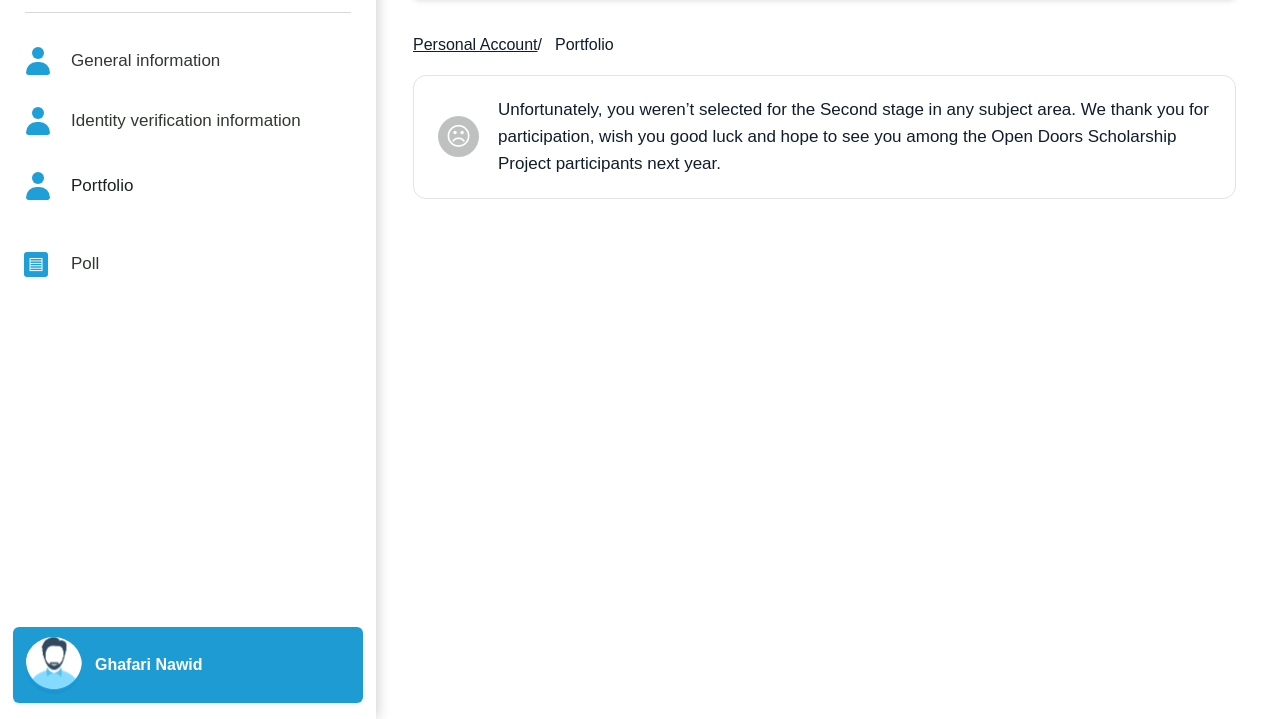
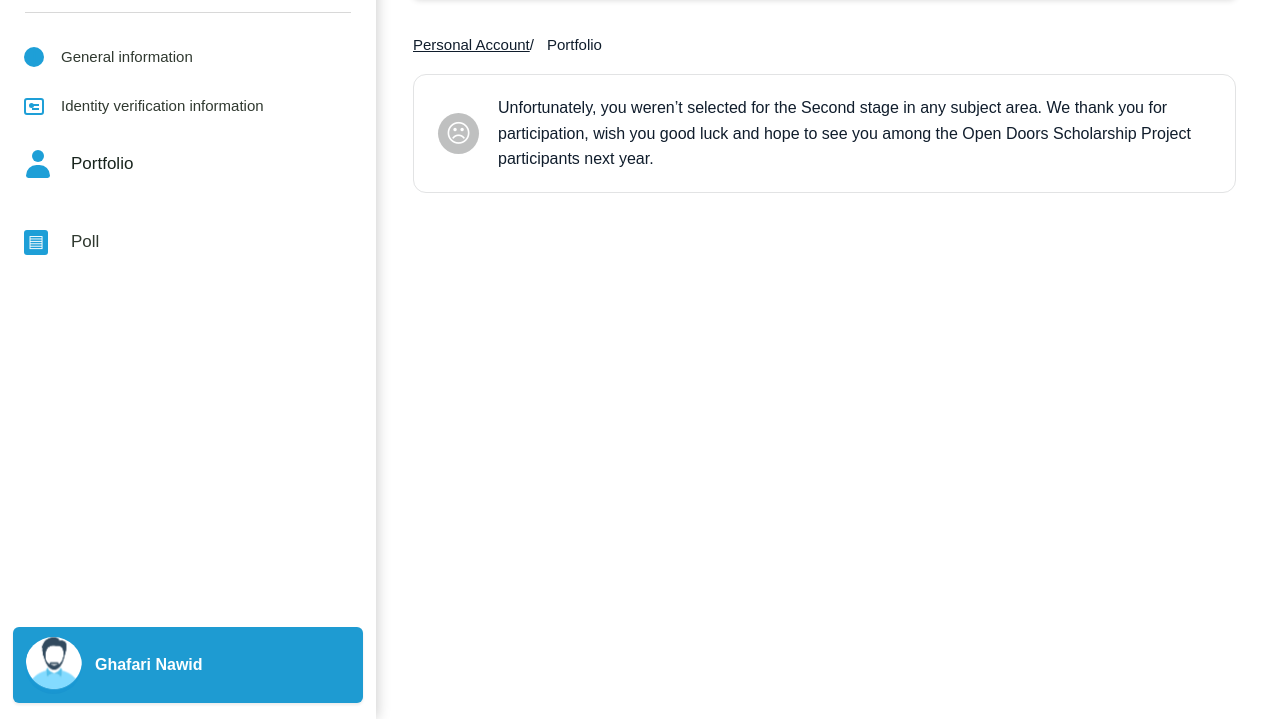
Before and after one commit to coder-irfan/opendoors, a plain HTML site: page index.html in a window 1280 px wide. Shown: the part 81-800 px from the top of the page. Drawn offline with Linux system fonts and the light colour scheme.

Commit message:
fixed issues

```diff
--- a/index.html
+++ b/index.html
@@ -14,8 +14,14 @@
       </div>
 
       <nav class="side-nav">
-        <div class="nav-static"><span class="nav-icon person-icon" aria-hidden="true"></span><span>General information</span></div>
-        <div class="nav-static"><span class="nav-icon person-icon" aria-hidden="true"></span><span>Identity verification information</span></div>
+        <div class="nav-static">
+          <span class="nav-icon info-icon" aria-hidden="true">i</span
+          ><span>General information</span>
+        </div>
+        <div class="nav-static">
+          <span class="nav-icon identity-icon" aria-hidden="true"></span
+          ><span>Identity verification information</span>
+        </div>
         <a class="nav-link active" href="#portfolio" data-view="portfolio">
           <span class="nav-icon person-icon" aria-hidden="true"></span>
           <span>Portfolio</span>
@@ -132,7 +138,9 @@
           </div>
           <div class="form-actions">
             <button type="submit" id="saveButton">Save</button>
-            <button type="button" class="cancel-button hidden" id="cancelEdit">Cancel edit</button>
+            <button type="button" class="cancel-button hidden" id="cancelEdit">
+              Cancel edit
+            </button>
           </div>
         </form>
         <section class="entry-manager" aria-labelledby="savedEntriesTitle">
--- a/styles.css
+++ b/styles.css
@@ -78,15 +78,55 @@ body {
   color: #18241d;
 }
 .nav-static {
-  min-height: 50px;
-  margin: 0 11px 10px;
+  min-height: 42px;
+  margin: 0 11px 7px;
   color: #303930;
   display: flex;
   align-items: center;
-  gap: 23px;
-  font-size: 17px;
+  gap: 17px;
+  font-size: 15px;
   line-height: 1.3;
   cursor: default;
+}
+.nav-static .nav-icon {
+  flex-basis: 20px;
+}
+.info-icon {
+  width: 20px;
+  height: 20px;
+  border-radius: 50%;
+  color: #fff;
+  background: #1e9fd7;
+  font:
+    bold 15px/20px Arial,
+    sans-serif;
+}
+.identity-icon {
+  position: relative;
+  width: 22px;
+  height: 17px;
+  border: 2px solid #1e9fd7;
+  border-radius: 3px;
+}
+.identity-icon::before {
+  content: "";
+  position: absolute;
+  top: 3px;
+  left: 3px;
+  width: 5px;
+  height: 5px;
+  border-radius: 50%;
+  background: #1e9fd7;
+}
+.identity-icon::after {
+  content: "";
+  position: absolute;
+  top: 4px;
+  right: 3px;
+  width: 7px;
+  height: 2px;
+  background: #1e9fd7;
+  box-shadow: 0 4px #1e9fd7;
 }
 .nav-icon {
   color: #1e9fd7;
@@ -196,7 +236,7 @@ h1 {
 }
 .crumb {
   margin: 39px 0 21px;
-  font-size: 16px;
+  font-size: 15px;
 }
 .crumb a {
   color: var(--ink);
@@ -219,7 +259,7 @@ h1 {
 .notice p {
   max-width: 1380px;
   margin: 0;
-  font-size: 17px;
+  font-size: 16px;
   line-height: 1.6;
 }
 .sad-face {
@@ -258,7 +298,7 @@ th {
   text-align: left;
   vertical-align: middle;
   font-weight: normal;
-  font-size: 16px;
+  font-size: 15px;
   line-height: 1.2;
 }
 th:nth-child(1) {
@@ -282,7 +322,7 @@ th:nth-child(6) {
 td {
   padding: 23px 20px;
   vertical-align: middle;
-  font-size: 17px;
+  font-size: 16px;
   line-height: 1.25;
   overflow-wrap: anywhere;
 }
@@ -295,14 +335,14 @@ tbody tr {
 .subject-level {
   margin-top: 4px;
   color: #425b78;
-  font-size: 14px;
+  font-size: 13px;
 }
 .status-badge {
   display: inline-block;
   padding: 8px 9px;
   color: #fff;
   background: var(--red);
-  font-size: 16px;
+  font-size: 15px;
   line-height: 1.2;
 }
 .status-badge::before {
@@ -316,7 +356,7 @@ tbody tr {
   padding: 8px 10px;
   color: #fff;
   background: #46a85d;
-  font-size: 16px;
+  font-size: 15px;
 }
 
 .hidden {
@@ -411,7 +451,9 @@ h2 {
   background: var(--red);
   font-size: 14px;
 }
-.status-help.is-admitted { background: #46a85d; }
+.status-help.is-admitted {
+  background: #46a85d;
+}
 .entry-form button {
   min-width: 115px;
   padding: 11px 25px;
@@ -428,15 +470,64 @@ h2 {
 .entry-form button:hover {
   background: #168dc2;
 }
-.form-actions { display: flex; align-items: center; gap: 10px; }
-.entry-form .cancel-button { color: #51616d; background: #e9edef; }
-.entry-form .cancel-button:hover { background: #dce2e6; }
-.entry-manager { max-width: 1000px; margin-top: 28px; padding: 25px 36px; border: 1px solid var(--line); border-radius: 13px; }
-.entry-manager h2 { margin-bottom: 16px; }
-.empty-entries { margin: 0; color: #69757d; }
-.saved-entry { min-height: 54px; padding: 10px 0; border-top: 1px solid #e6e8e9; display: flex; align-items: center; justify-content: space-between; gap: 20px; }
-.saved-entry:first-child { border-top: 0; }
-.saved-entry-title { color: #25333d; font-size: 15px; }
-.saved-entry-actions { display: flex; gap: 9px; }
-.saved-entry button { min-width: 66px; padding: 7px 11px; border: 0; border-radius: 3px; cursor: pointer; color: #fff; background: var(--blue); font: 14px Arial, sans-serif; }
-.saved-entry .delete-entry { background: var(--red); }
+.form-actions {
+  display: flex;
+  align-items: center;
+  gap: 10px;
+}
+.entry-form .cancel-button {
+  color: #51616d;
+  background: #e9edef;
+}
+.entry-form .cancel-button:hover {
+  background: #dce2e6;
+}
+.entry-manager {
+  max-width: 1000px;
+  margin-top: 28px;
+  padding: 25px 36px;
+  border: 1px solid var(--line);
+  border-radius: 13px;
+}
+.entry-manager h2 {
+  margin-bottom: 16px;
+}
+.empty-entries {
+  margin: 0;
+  color: #69757d;
+}
+.saved-entry {
+  min-height: 54px;
+  padding: 10px 0;
+  border-top: 1px solid #e6e8e9;
+  display: flex;
+  align-items: center;
+  justify-content: space-between;
+  gap: 20px;
+}
+.saved-entry:first-child {
+  border-top: 0;
+}
+.saved-entry-title {
+  color: #25333d;
+  font-size: 15px;
+}
+.saved-entry-actions {
+  display: flex;
+  gap: 9px;
+}
+.saved-entry button {
+  min-width: 66px;
+  padding: 7px 11px;
+  border: 0;
+  border-radius: 3px;
+  cursor: pointer;
+  color: #fff;
+  background: var(--blue);
+  font:
+    14px Arial,
+    sans-serif;
+}
+.saved-entry .delete-entry {
+  background: var(--red);
+}
```
Also changed, not shown: script.js (+18 -10 lines).
